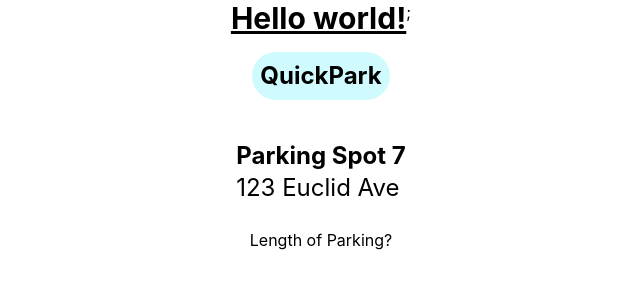
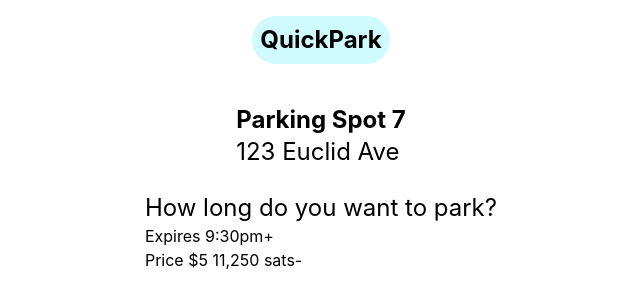
Before and after one commit to atlantabitdevs/park-lightning, a React (Create React App) app in the folder front-end/: page / in a window 1280 px wide. Shown: the top 308 px of the page, without its empty margins (319-959 px from the left). Built offline with nearby package versions, Linux system fonts and the light colour scheme.

Commit message:
Update landing page

```diff
--- a/front-end/src/App.jsx
+++ b/front-end/src/App.jsx
@@ -1,13 +1,10 @@
 import ParkingUserLanding from './components/ParkingUserLanding';
 import { AdminLanding } from './components';
-import { Routes, Route } from "react-router-dom";;
+import { Routes, Route } from 'react-router-dom';
 
 function App() {
     return (
         <>
-            <div className="flex justify-center">
-                <h1 className="text-3xl font-bold underline">Hello world!</h1>;
-            </div>
             <Routes>
                 <Route path="admin" element={<AdminLanding />} />
                 <Route path="/" element={<ParkingUserLanding />} />
@@ -16,5 +13,4 @@
     );
 }
 
-
 export default App;
--- a/front-end/src/components/DurationSelection.jsx
+++ b/front-end/src/components/DurationSelection.jsx
@@ -1,7 +1,15 @@
 const DurationSelection = () => {
     return (
         <div>
-            <h1>Length of Parking?</h1>
+            <h1 className="text-2xl">How long do you want to park?</h1>
+            <div className="flex">
+                <div>Expires 9:30pm</div>
+                <div>+</div>
+            </div>
+            <div className="flex">
+                <div>Price $5 11,250 sats</div>
+                <div>-</div>
+            </div>
         </div>
     );
 };
```
